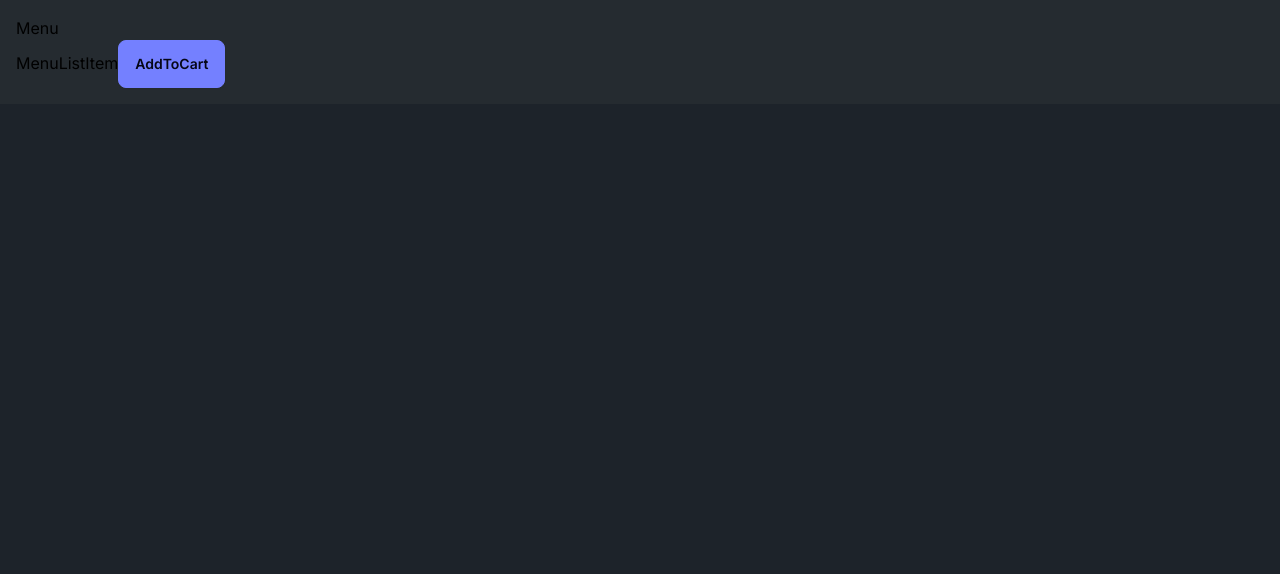
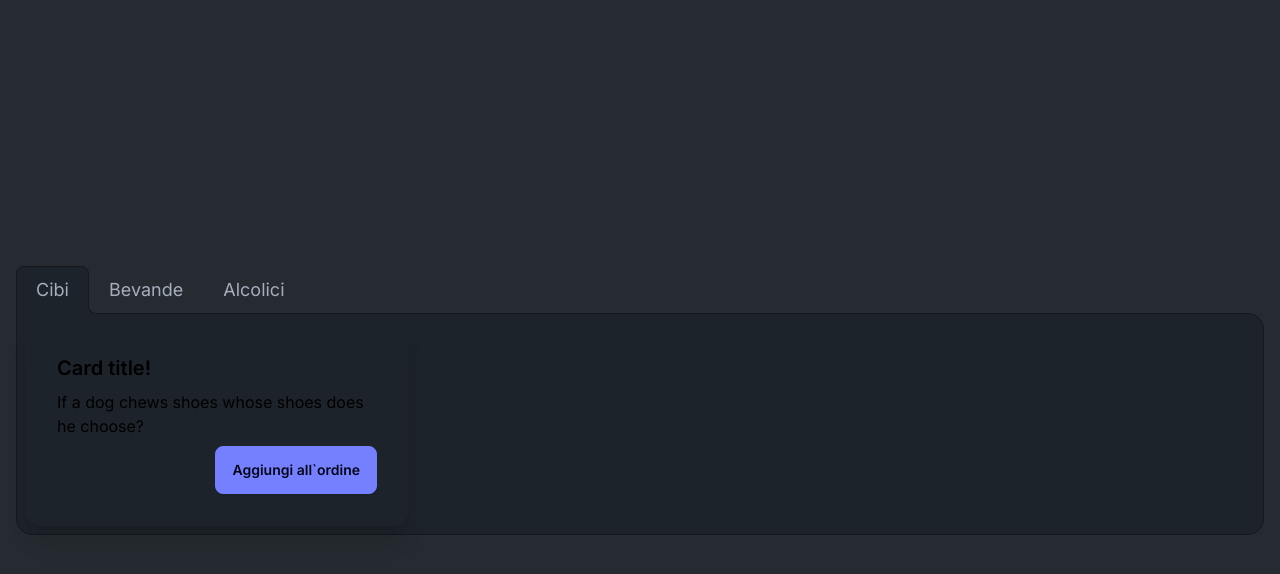
Before and after one commit to NAIM9609/guest-table-orders, a Next.js app: page /menu in a window 1280 px wide. Shown: the top 574 px of the page. Built offline with nearby package versions, Linux system fonts and the light colour scheme.

Commit message:
create first template purpose

```diff
--- /dev/null
+++ b/src/app/components/BreadCrumbs.tsx
@@ -0,0 +1,30 @@
+'use client';
+
+import Link from 'next/link';
+import { usePathname } from 'next/navigation';
+import React from 'react'
+
+const BreadCrumbs = () => {
+    const pathname = usePathname();
+
+    const Path = Array.from(
+        new Set(pathname.split('/'))
+    );
+
+  return (
+    <>
+    <div className="text-sm breadcrumbs">
+        <ul>
+            {Path.map((p) => {
+                const breadCrumbHref = p === '' ? `/` : `/${p}`;
+                const breadCrumbText = p === '' ? `home` : `${p}`;
+
+                return <li key={breadCrumbText}><Link href={breadCrumbHref}>{breadCrumbText}</Link></li>
+            })}
+        </ul>
+    </div>
+    </>
+  )
+}
+
+export default BreadCrumbs
--- /dev/null
+++ b/src/app/components/Drawer.tsx
@@ -0,0 +1,36 @@
+import React from "react";
+import NavBar from './NavBar';
+
+const Drawer = () => {
+  return (
+    <>
+      <div className="drawer">
+        <input id="my-drawer" type="checkbox" className="drawer-toggle" />
+        <div className="drawer-content">
+        <NavBar />
+          {/* Page content here */}
+        </div>
+        <div className="drawer-side">
+          <label
+            htmlFor="my-drawer"
+            aria-label="close sidebar"
+            className="drawer-overlay"
+          ></label>
+          <ul className="menu p-4 w-80 min-h-full bg-base-200 text-base-content">
+            {/* Sidebar content here */}
+
+
+            <li>
+              <a>Sidebar Item 1</a>
+            </li>
+            <li>
+              <a>Sidebar Item 2</a>
+            </li>
+          </ul>
+        </div>
+      </div>
+    </>
+  );
+};
+
+export default Drawer;
--- /dev/null
+++ b/src/app/components/LandingPage.tsx
@@ -0,0 +1,31 @@
+import Link from "next/link";
+import React from "react";
+
+const LandingPage = () => {
+  return (
+    <>
+      <div
+        className="hero min-h-screen"
+        style={{
+          backgroundImage:
+            "url(https://daisyui.com/images/stock/photo-1507358522600-9f71e620c44e.jpg)",
+        }}
+      >
+        <div className="hero-overlay bg-opacity-60"></div>
+        <div className="hero-content text-center text-neutral-content">
+          <div className="max-w-md">
+            <h1 className="mb-5 text-5xl font-bold">Hello there</h1>
+            <p className="mb-5">
+              Provident cupiditate voluptatem et in. Quaerat fugiat ut assumenda
+              excepturi exercitationem quasi. In deleniti eaque aut repudiandae
+              et a id nisi.
+            </p>
+            <Link className="btn btn-primary" href="/menu">Menu</Link>
+          </div>
+        </div>
+      </div>
+    </>
+  );
+};
+
+export default LandingPage;
--- /dev/null
+++ b/src/app/components/MenuItem.tsx
@@ -0,0 +1,25 @@
+import React from "react";
+
+const MenuItem = () => {
+    const OpenModal = () => document.getElementById("my_modal_2").showModal();
+  return (
+    <>
+      <div className="card w-96 bg-base-100 shadow-xl shadow-2xl">
+        <div className="card-body">
+          <h2 className="card-title">Card title!</h2>
+          <p>If a dog chews shoes whose shoes does he choose?</p>
+          <div className="card-actions justify-end">
+            <button
+              className="btn btn-primary"
+              onClick={OpenModal}
+            >
+              Aggiungi all`ordine
+            </button>
+          </div>
+        </div>
+      </div>
+    </>
+  );
+};
+
+export default MenuItem;
--- /dev/null
+++ b/src/app/components/MenuTab.tsx
@@ -0,0 +1,55 @@
+"use client";
+
+import React, { useState } from "react";
+import MenuItem from "./MenuItem";
+import ModalAddToCart from "./ModalAddToCart";
+
+function GetTabMenuItems(t: string) {
+    return (
+        <>
+            <MenuItem />
+        </>
+    );
+}
+
+const MenuTab = () => {
+  const [selectedMenuTab, setSelectedMenuTab] = useState("");
+  const menuTabs = ["Cibi", "Bevande", "Alcolici"];
+
+  const handleOptionChange = (event: any) => {
+    setSelectedMenuTab(event.target.value);
+    console.log(event.target.value);
+  };
+
+  return (
+    <>
+      <div role="tablist" className="tabs tabs-lifted tabs-lg">
+        {menuTabs.map((t, index) => {
+            const tabClassName = !selectedMenuTab && !index ? "tab tab-active" : "tab";
+
+          return (
+            <>
+              <input
+                type="radio"
+                name="menuTabChoice"
+                className={tabClassName}
+                role="tab"
+                onChange={handleOptionChange}
+                aria-label={t}
+              />
+              <div
+                role="tabpanel"
+                className="tab-content bg-base-100 border-base-300 rounded-box p-2"
+              >
+                {GetTabMenuItems(t)}
+              </div>
+            </>
+          );
+        })}
+      </div>
+      <ModalAddToCart />
+    </>
+  );
+};
+
+export default MenuTab;
--- /dev/null
+++ b/src/app/components/ModalAddToCart.tsx
@@ -0,0 +1,20 @@
+import React from "react";
+
+const ModalAddToCart = () => {
+  return (
+    <>
+      {/* Open the modal using document.getElementById('ID').showModal() method */}
+      <dialog id="my_modal_2" className="modal">
+        <div className="modal-box">
+          <h3 className="font-bold text-lg">Hello!</h3>
+          <p className="py-4">Press ESC key or click outside to close</p>
+        </div>
+        <form method="dialog" className="modal-backdrop">
+          <button>close</button>
+        </form>
+      </dialog>
+    </>
+  );
+};
+
+export default ModalAddToCart;
--- /dev/null
+++ b/src/app/components/NavBar.tsx
@@ -0,0 +1,108 @@
+import Image from "next/image";
+import React from "react";
+import BreadCrumbs from "./BreadCrumbs";
+
+const NavBar = () => {
+  return (
+    <>
+      <div className="navbar bg-base-100">
+        <div className="flex-none">
+          <button className="btn btn-sm btn-square btn-ghost drawer-button">
+            <label htmlFor="my-drawer" className="drawer-button">
+              <svg
+                xmlns="http://www.w3.org/2000/svg"
+                fill="none"
+                viewBox="0 0 24 24"
+                className="inline-block w-5 h-5 stroke-current"
+              >
+                <path
+                  strokeLinecap="round"
+                  strokeLinejoin="round"
+                  strokeWidth="2"
+                  d="M4 6h16M4 12h16M4 18h16"
+                ></path>
+              </svg>
+            </label>
+          </button>
+        </div>
+        <div className="flex-1 justify-center">
+            <BreadCrumbs />
+        </div>
+        <div className="flex-none">
+          <div className="dropdown dropdown-end">
+            <div
+              tabIndex={0}
+              role="button"
+              className="btn btn-ghost btn-circle"
+            >
+              <div className="indicator">
+                <svg
+                  xmlns="http://www.w3.org/2000/svg"
+                  className="h-5 w-5"
+                  fill="none"
+                  viewBox="0 0 24 24"
+                  stroke="currentColor"
+                >
+                  <path
+                    strokeLinecap="round"
+                    strokeLinejoin="round"
+                    strokeWidth="2"
+                    d="M3 3h2l.4 2M7 13h10l4-8H5.4M7 13L5.4 5M7 13l-2.293 2.293c-.63.63-.184 1.707.707 1.707H17m0 0a2 2 0 100 4 2 2 0 000-4zm-8 2a2 2 0 11-4 0 2 2 0 014 0z"
+                  />
+                </svg>
+                <span className="badge badge-sm indicator-item">8</span>
+              </div>
+            </div>
+            <div
+              tabIndex={0}
+              className="mt-3 z-[1] card card-compact dropdown-content w-52 bg-base-100 shadow"
+            >
+              <div className="card-body">
+                <span className="font-bold text-lg">8 Items</span>
+                <span className="text-info">Subtotal: $999</span>
+                <div className="card-actions">
+                  <button className="btn btn-primary btn-block">
+                    View cart
+                  </button>
+                </div>
+              </div>
+            </div>
+          </div>
+          <div className="dropdown dropdown-end">
+            <div
+              tabIndex={0}
+              role="button"
+              className="btn btn-ghost btn-circle avatar"
+            >
+              <Image
+                className="w-10 rounded-full"
+                alt="Tailwind CSS Navbar component"
+                src="https://daisyui.com/images/stock/photo-1534528741775-53994a69daeb.jpg"
+                fill={true}
+              />
+            </div>
+            <ul
+              tabIndex={0}
+              className="menu menu-sm dropdown-content mt-3 z-[1] p-2 shadow bg-base-100 rounded-box w-52"
+            >
+              <li>
+                <a className="justify-between">
+                  Profile
+                  <span className="badge">New</span>
+                </a>
+              </li>
+              <li>
+                <a>Settings</a>
+              </li>
+              <li>
+                <a>Logout</a>
+              </li>
+            </ul>
+          </div>
+        </div>
+      </div>
+    </>
+  );
+};
+
+export default NavBar;
--- a/src/app/globals.css
+++ b/src/app/globals.css
@@ -24,7 +24,8 @@
 body {
   background-color: var(--color-default);
   color: rgb(var(--foreground-rgb));
-  padding: 1rem;
+  margin: 0;
+  min-height: 100vh;
 }
 
 @layer utilities {
--- a/src/app/layout.tsx
+++ b/src/app/layout.tsx
@@ -1,6 +1,7 @@
 import type { Metadata } from "next";
 import { Inter } from "next/font/google";
 import "./globals.css";
+import Drawer from "./components/Drawer";
 
 const inter = Inter({ subsets: ["latin"] });
 
@@ -14,9 +15,14 @@ export default function RootLayout({
 }: Readonly<{
   children: React.ReactNode;
 }>) {
+
+  const classesName = inter.className + " size-full"
   return (
-    <html data-theme="dark" lang="en">
-      <body suppressHydrationWarning={true} className={inter.className}>{children}</body>
+    <html data-theme="dark" lang="en" className="size-full">
+      <body suppressHydrationWarning={true} className={classesName}>
+        {/* <Drawer /> */}
+        {children}
+      </body>
     </html>
   );
 }
--- a/src/app/menu/page.tsx
+++ b/src/app/menu/page.tsx
@@ -1,5 +1,8 @@
 import React from 'react'
 import MenuListItem from '../components/MenuListItem'
+import NavBar from './../components/NavBar';
+import MenuTab from './../components/MenuTab';
+import ModalAddToCart from '../components/ModalAddToCart';
 
 const Menu = async () => {
 
@@ -9,8 +12,11 @@ const Menu = async () => {
 
   return (
     <>
-        <h1>Menu</h1>
-        <MenuListItem />
+      <div className='container mx-auto px-4 size-full content-center'>
+        <div className='container flex flex-col justify-center'>
+          <MenuTab />
+        </div>
+      </div>
     </>
   )
 }
--- a/src/app/page.tsx
+++ b/src/app/page.tsx
@@ -1,12 +1,15 @@
 import Link from "next/link";
 import ThemeSwitcher from "./components/ThemeSwitcher";
+import Drawer from "./components/Drawer";
+import LandingPage from './components/LandingPage';
 
 export default function Home() {
   return (
+    <>
     <main>
-      <ThemeSwitcher />
-      <h1>Hello World!</h1>
-      <Link href="/menu">Menu</Link>
+      {/* <ThemeSwitcher /> */}
+      <LandingPage />
     </main>
+    </>
   );
 }
```
